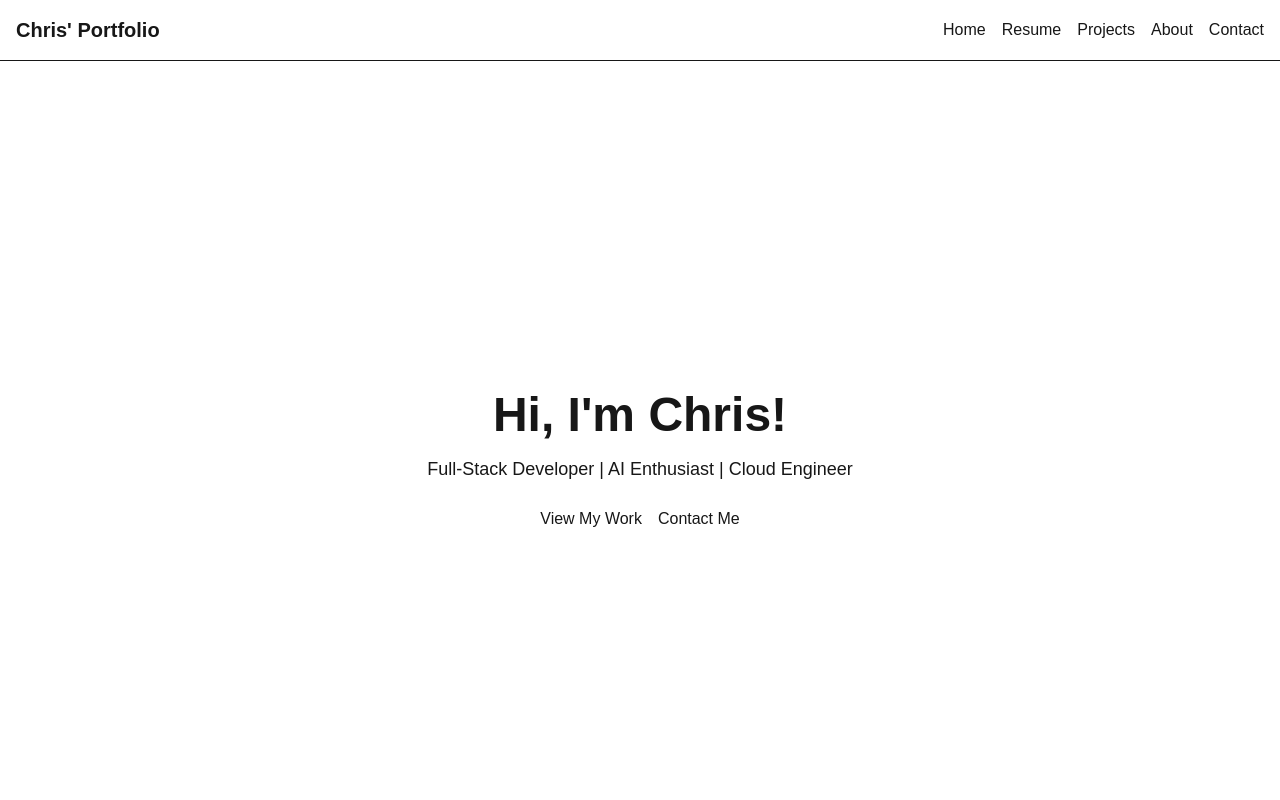
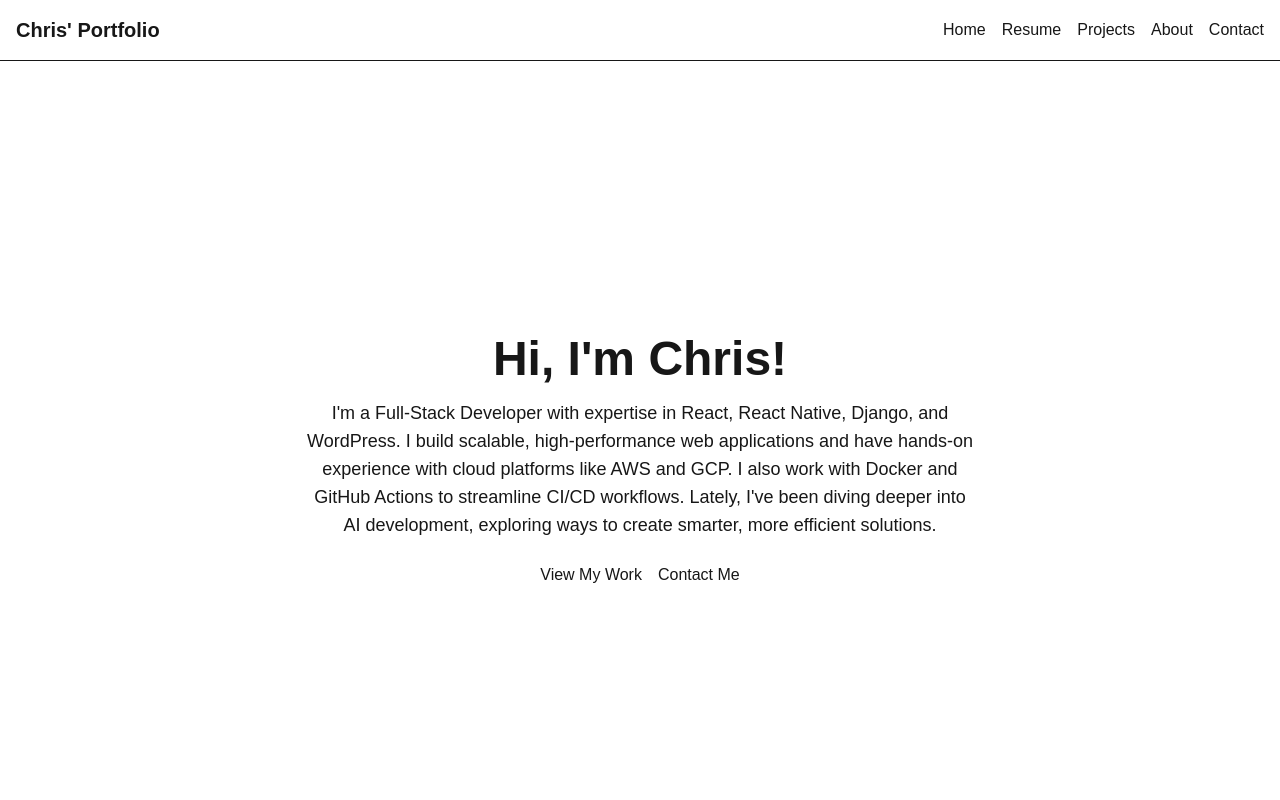
Before and after one commit to Crklemz/portfolio-website, a Next.js app: page / in a window 1280 px wide. Shown: the top 800 px of the page. Built offline with nearby package versions, Linux system fonts and the light colour scheme.

Commit message:
style: update bio

```diff
--- a/src/app/page.tsx
+++ b/src/app/page.tsx
@@ -3,10 +3,18 @@ import Link from "next/link";
 export default function Home() {
   return (
     <div className="flex flex-col items-center justify-center min-h-screen text-center bg-[var(--background)] text-[var(--foreground)] px-6">
+      {/* Headline */}
       <h1 className="text-5xl font-bold">Hi, I&apos;m Chris!</h1>
-      <p className="text-lg mt-4">
-        Full-Stack Developer | AI Enthusiast | Cloud Engineer
+
+      {/* Updated About Me Section */}
+      <p className="text-lg mt-4 max-w-2xl">
+        I&apos;m a Full-Stack Developer with expertise in React, React Native, Django, and WordPress.
+        I build scalable, high-performance web applications and have hands-on experience with cloud platforms like AWS and GCP.
+        I also work with Docker and GitHub Actions to streamline CI/CD workflows.
+        Lately, I&apos;ve been diving deeper into AI development, exploring ways to create smarter, more efficient solutions.
       </p>
+
+      {/* CTA Buttons */}
       <div className="mt-6 space-x-4">
         <Link href="/projects" className="btn-primary">View My Work</Link>
         <Link href="/contact" className="btn-secondary">Contact Me</Link>
```
